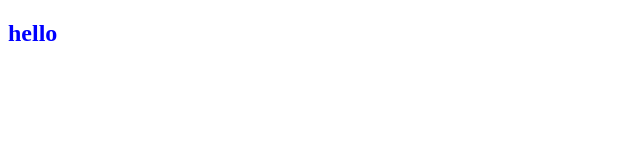
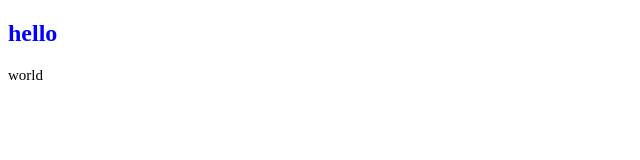
Before and after one commit to Mercuryteo/git-demo, a plain HTML site: page index.html in a window 1280 px wide. Shown: the full height of the page, 0-640 px from the left. Drawn offline with Linux system fonts and the light colour scheme.

Commit message:
Add p and font-size

```diff
--- a/index.html
+++ b/index.html
@@ -8,5 +8,6 @@
 </head>
 <body>
   <h2>hello</h2>
+  <p>world</p>
 </body>
 </html>
--- a/style.css
+++ b/style.css
@@ -1,3 +1,7 @@
 h2 {
   color: blue
 }
+
+p {
+  font-size: 15px;
+}
```
